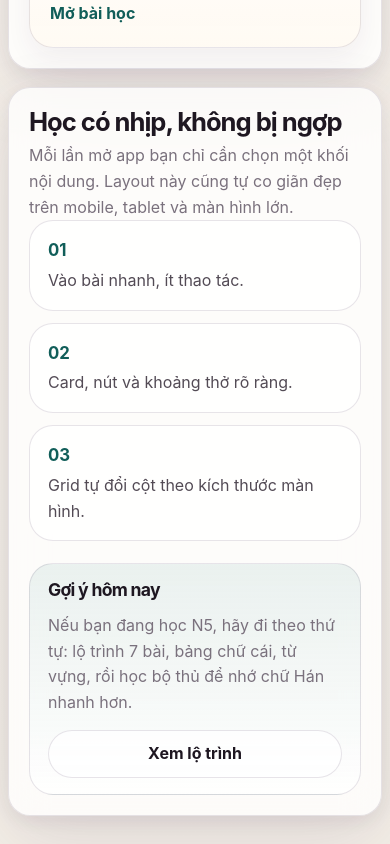
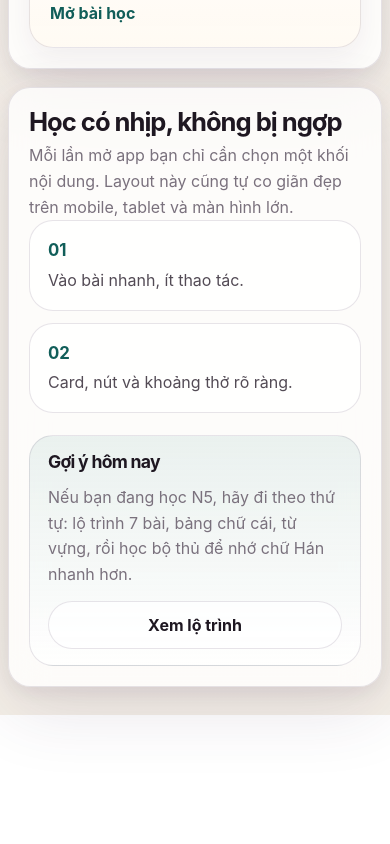
Before and after one commit to kiemluc01/minna-nihongo, a React (Vite) app: page / in a window 390 px wide. Shown: the part 2237-3081 px from the top of the page. After the commit the page ends 2952 px from the top, so only its background shows below. Built offline with nearby package versions, Linux system fonts and the light colour scheme.

Commit message:
remove auto responsive

```diff
--- a/src/pages/Dashboard.jsx
+++ b/src/pages/Dashboard.jsx
@@ -125,10 +125,6 @@ export default function Dashboard() {
               <strong>02</strong>
               <span>Card, nút và khoảng thở rõ ràng.</span>
             </div>
-            <div>
-              <strong>03</strong>
-              <span>Grid tự đổi cột theo kích thước màn hình.</span>
-            </div>
           </div>
         </div>
 
```
